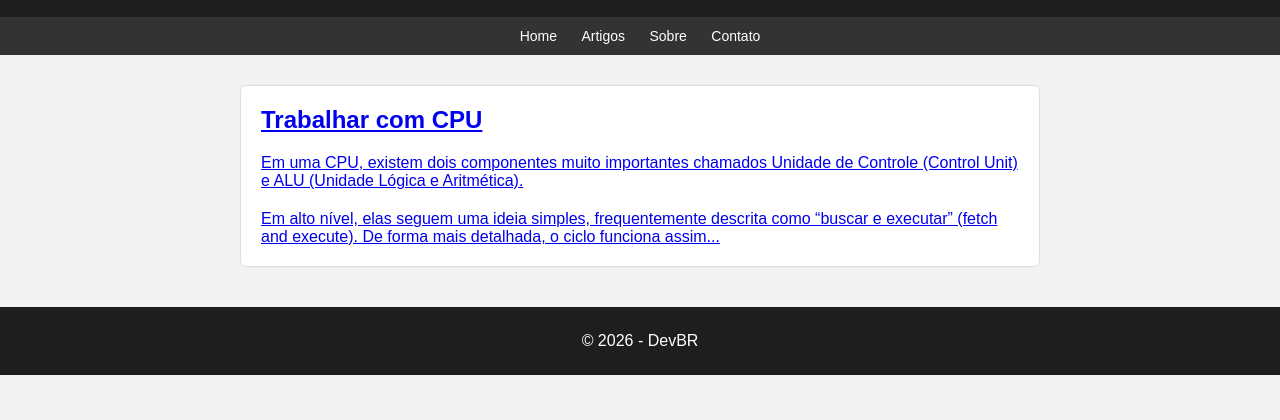
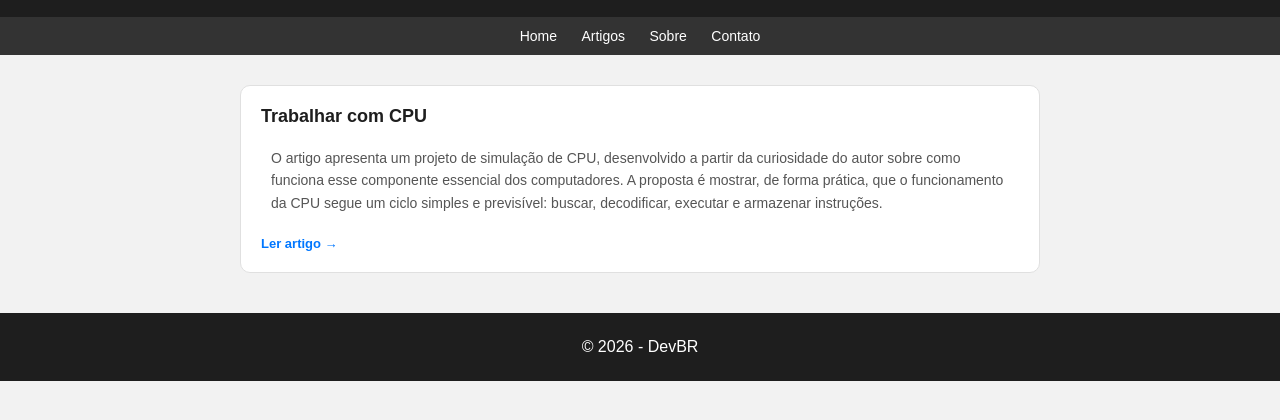
Before and after one commit to gabrielz072/devbrsite, a plain HTML site: page index.html in a window 1280 px wide. Shown: the part 118-538 px from the top of the page. Drawn offline with Linux system fonts and the light colour scheme.

Commit message:
card dos artigos com melhor aparencia

```diff
--- a/index.css
+++ b/index.css
@@ -1,4 +1,3 @@
- /* Reset básico */
 * {
 margin: 0;
 padding: 0;
@@ -56,21 +55,59 @@
 padding: 0 0px;
 }
 
-        /* Área de artigos */
+/* Link do card */
+.article-link {
+text-decoration: none;
+color: inherit;
+display: block;
+}
+
+/* Card do artigo */
+.article-card {
+background-color: #ffffff;
+border-radius: 10px;
+border: 1px solid #e0e0e0;
+padding: 20px;
+margin-top: 20px;
+transition: transform 0.2s ease, box-shadow 0.2s ease;
+cursor: pointer;
+}
+
+/* Hover elegante */
+.article-card:hover {
+transform: translateY(-4px);
+box-shadow: 0 10px 25px rgba(0, 0, 0, 0.08);
+}
+
+/* Título do artigo */
+.article-card h2 {
+font-size: 18px;
+color: #1e1e1e;
+margin-bottom: 10px;
+}
+
+/* Descrição */
+.article-card p {
+font-size: 14px;
+color: #555;
+line-height: 1.6;
+}
+
+/* "Ler mais" */
+.article-card .read-more {
+display: inline-block;
+margin-top: 12px;
+font-size: 13px;
+font-weight: bold;
+color: #0077ff;
+}
+
 .articles {
 grid-template-columns: repeat(auto-fit, minmax(280px, 1fr));
 gap: 20px;
 }
 
-        /* Card de artigo (vazio) */
-        .article-card {
-            margin-top: 20px;
-            background-color: white;
-            min-height: 100px;
-            border-radius: 6px;
-            border: 1px solid #ddd;
-            padding: 10px;
-        }
+
 
 /* Rodapé */
 footer {
--- a/index.html
+++ b/index.html
@@ -32,18 +32,16 @@
 
         <!-- Espaço dos artigos -->
         <section class="articles">
-
-            <!-- Card vazio -->
-            <a href="Artigos/Trabalhar com CPU/artigo.html">
-
-                <div class="article-card" >
-                    <h1>Trabalhar com CPU</h1>
-                    <p>Em uma CPU, existem dois componentes muito importantes chamados Unidade de Controle (Control Unit) e ALU (Unidade Lógica e Aritmética).</p>
-                    <p>Em alto nível, elas seguem uma ideia simples, frequentemente descrita como “buscar e executar” (fetch and execute). De forma mais detalhada, o ciclo funciona assim...</p>
+            <a href="Artigos/Trabalhar com CPU/artigo.html" class="article-link">
+                <div class="article-card">
+                    <h2>Trabalhar com CPU</h2>
+                    <p>
+                        O artigo apresenta um projeto de simulação de CPU, desenvolvido a partir da curiosidade do autor sobre como funciona esse componente essencial dos computadores. A proposta é mostrar, de forma prática, que o funcionamento da CPU segue um ciclo
+                        simples e previsível: buscar, decodificar, executar e armazenar instruções.
+                    </p>
+                    <span class="read-more">Ler artigo →</span>
                 </div>
             </a>
-
-
 
         </section>
 
```
Lines whose indentation alone changed are shown as unchanged.
